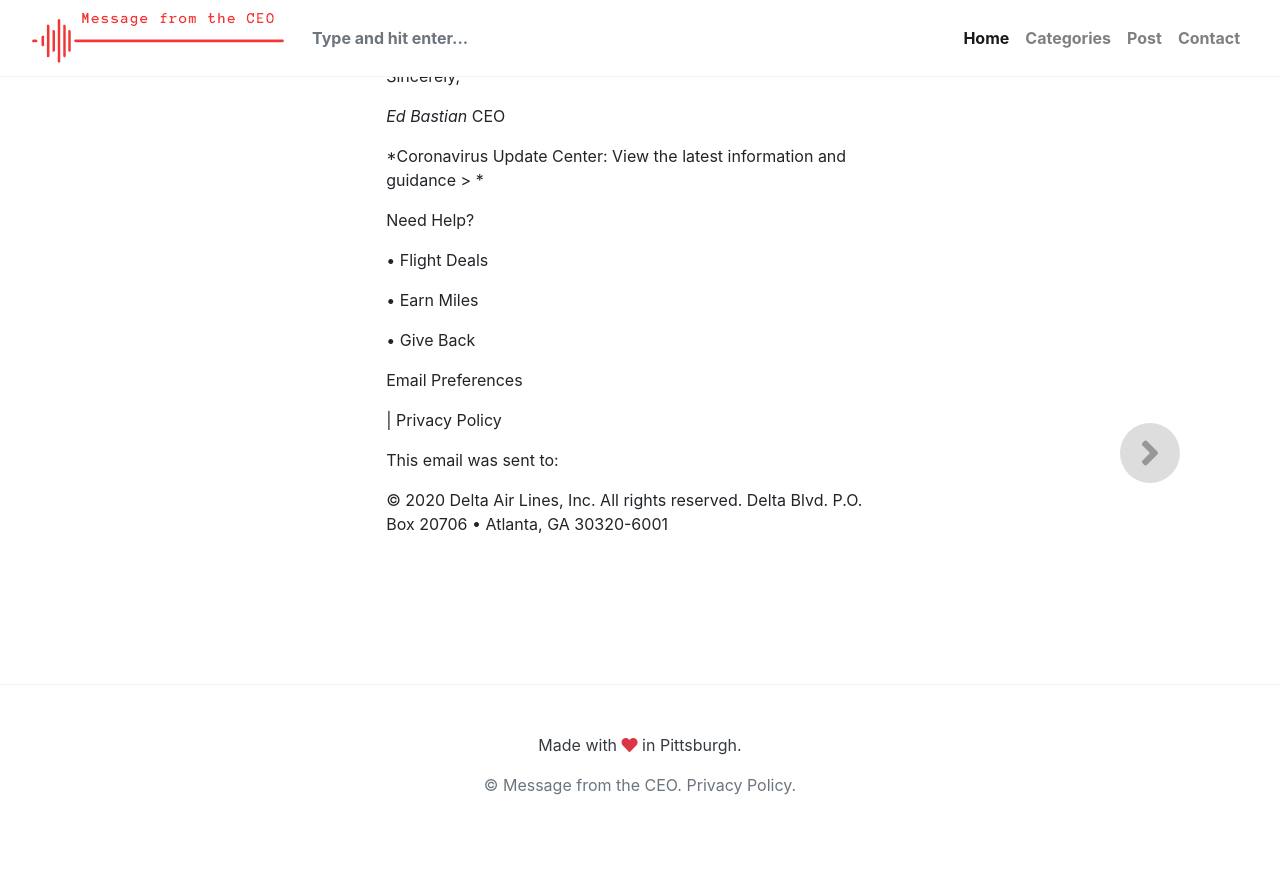
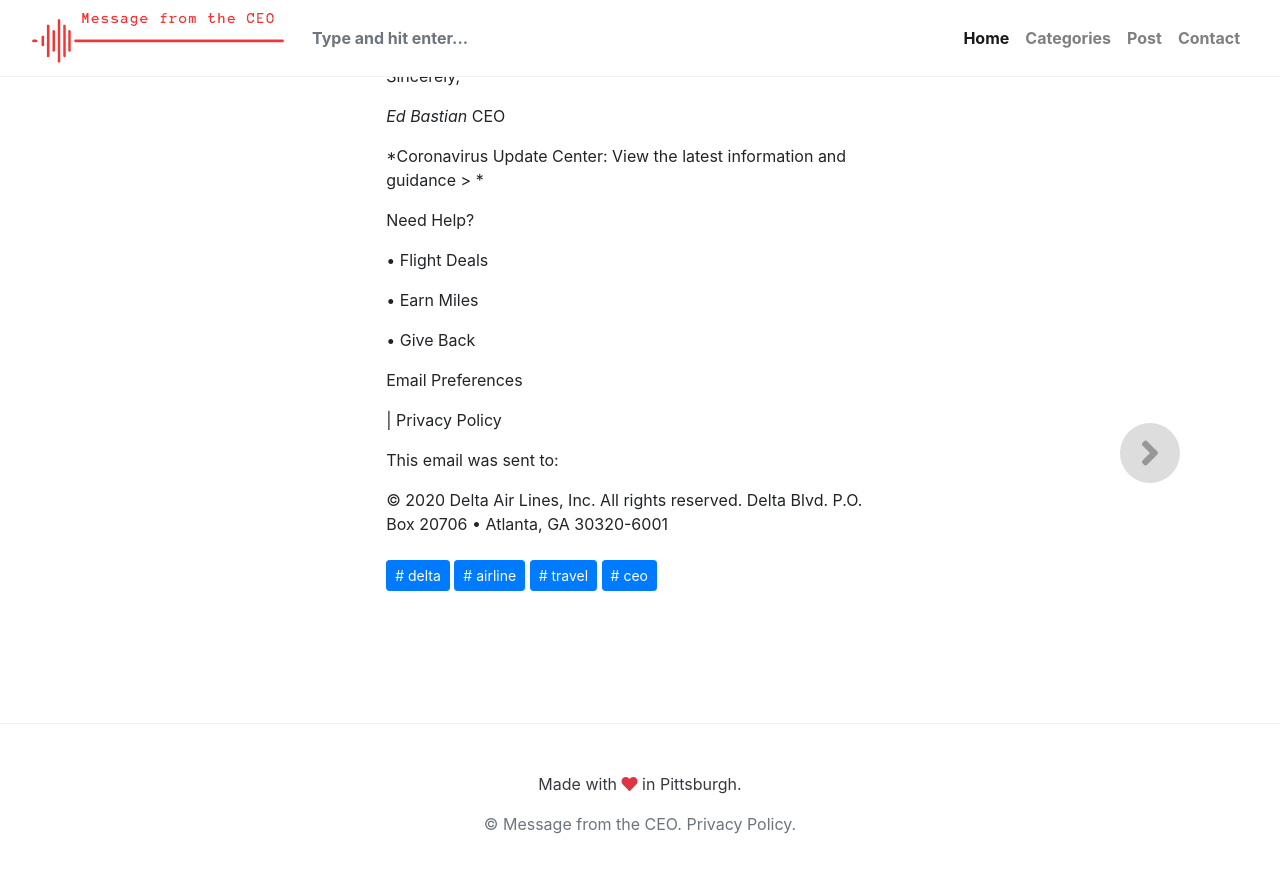
Before and after one commit to bertique/messageFromTheCEO, a Jekyll site: the page built from _posts/2020-04-08-OurCommitmentRemainsYourUpdatefromEdBastian.md, in a window 1280 px wide and 900 px high, scrolled down 3634 px. Shown: the top 873 px of the window. Built offline with Jekyll 4.4.1, drawn with Linux system fonts in a browser that asks for light colours; nearby versions of some CDN libraries; library files that are not in the unit come from our copies.

Commit message:
Update 2020-04-08-OurCommitmentRemainsYourUpdatefromEdBastian.md

```diff
--- a/_posts/2020-04-08-OurCommitmentRemainsYourUpdatefromEdBastian.md
+++ b/_posts/2020-04-08-OurCommitmentRemainsYourUpdatefromEdBastian.md
@@ -2,7 +2,7 @@
 title:  "Our Commitment Remains: Your Update from Ed Bastian"
 metadate: "hide"
 date: 2020-04-08 01:07:02
-categories: [  ]
+categories: [ delta, airline, travel, ceo ]
 image: "/assets/images/posts/2020-04-08-OurCommitmentRemainsYourUpdatefromEdBastian_full.png"
 thumbnail: "/assets/images/posts/2020-04-08-OurCommitmentRemainsYourUpdatefromEdBastian.png"
 ---
```
